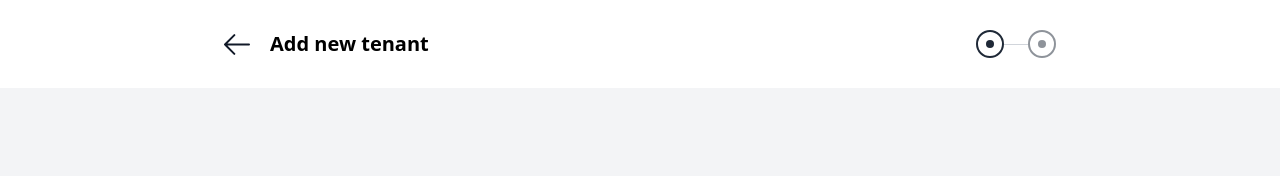
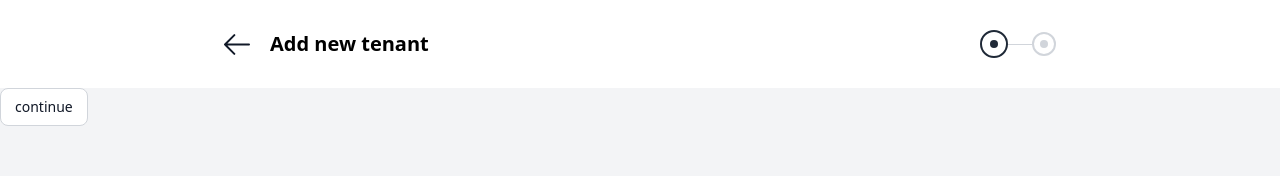
Before and after one commit to Alee-star/pilar-app, a React (Vite) app: page /addTenant in a window 1280 px wide. Shown: the top 176 px of the page. Built offline with nearby package versions, Linux system fonts and the light colour scheme.

Commit message:
fix: add usestate for buttons

```diff
--- a/src/components/NewTenantHeader.tsx
+++ b/src/components/NewTenantHeader.tsx
@@ -1,7 +1,12 @@
+import React from "react";
 import BackIcon from "../assets/back.svg?react";
 import { useNavigate } from "react-router-dom";
 
-const NewTenantHeader = () => {
+interface NewTenantHeaderProps {
+  isCompleted: boolean;
+}
+
+const NewTenantHeader: React.FC<NewTenantHeaderProps> = ({ isCompleted }) => {
   const navigate = useNavigate();
 
   const handleBackClick = () => {
@@ -26,14 +31,28 @@ const NewTenantHeader = () => {
                     <div className="w-2 h-2 rounded-full bg-gray-800 mt-2" />
                   </div>
                 </div>
-                <div className="h-px w-3 bg-gray-300" />
+                {isCompleted ? (
+                  <div className="h-px w-3 bg-gray-800" />
+                ) : (
+                  <div className="h-px w-3 bg-gray-300" />
+                )}
               </div>
               <div className="flex w-full items-center my-auto h-full justify-start">
-                <div className="h-px w-3 bg-gray-300" />
+                {isCompleted ? (
+                  <div className="h-px w-3 bg-gray-800" />
+                ) : (
+                  <div className="h-px w-3 bg-gray-300" />
+                )}
                 <div className="flex items-center">
-                  <div className="w-6 h-6 rounded-full flex justify-center border-2 border-gray-800 box-content opacity-50">
-                    <div className="w-2 h-2 rounded-full bg-gray-800 mt-2" />
-                  </div>
+                  {isCompleted ? (
+                    <div className="w-6 h-6 rounded-full flex justify-center items-center border-2 border-gray-800 box-content">
+                      <div className="w-2 h-2 rounded-full bg-gray-800"></div>
+                    </div>
+                  ) : (
+                    <div className="w-6 h-6 rounded-full flex justify-center items-center border-2 border-gray-300">
+                      <div className="w-2 h-2 rounded-full bg-gray-300" />
+                    </div>
+                  )}
                 </div>
               </div>
             </div>
--- a/src/pages/AddTenant.tsx
+++ b/src/pages/AddTenant.tsx
@@ -1,9 +1,18 @@
+import { useState } from "react";
+import Button from "../components/Button";
 import NewTenantHeader from "../components/NewTenantHeader";
 
 const AddTenant = () => {
+  const [isCompleted, setIsCompleted] = useState(false);
+
+  const handleContinueClick = () => {
+    setIsCompleted(true);
+  };
+
   return (
     <div className="bg-gray-100 h-screen">
-      <NewTenantHeader />
+      <NewTenantHeader isCompleted={isCompleted} />
+      <Button label="continue" onClick={handleContinueClick} />
     </div>
   );
 };
```
